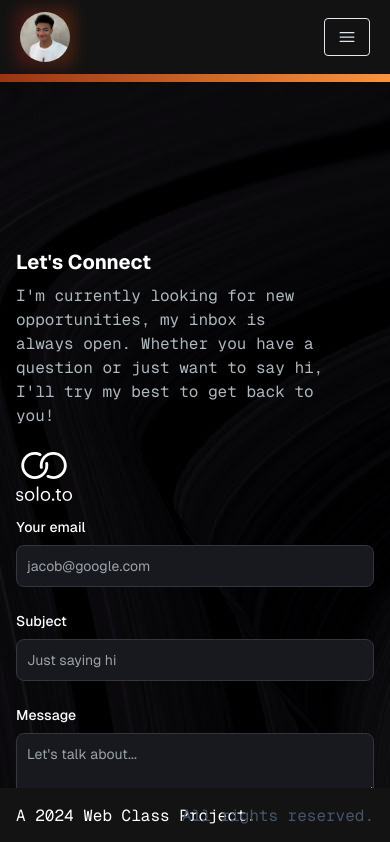
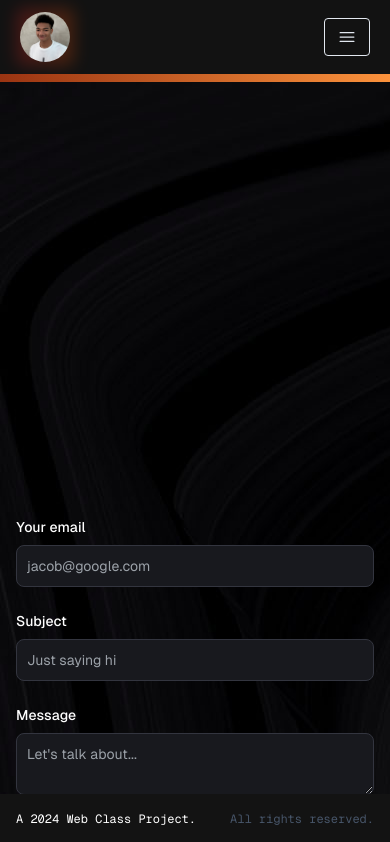
Before and after one commit to itsaerolol/portfolio, a Next.js app: page /topics/contact in a window 390 px wide. Shown: the top 842 px of the page. Built offline with nearby package versions, Linux system fonts and the light colour scheme.

Commit message:
fixed enlarged footer text size on mobile devices

```diff
--- a/app/components/EmailSection.jsx
+++ b/app/components/EmailSection.jsx
@@ -43,7 +43,7 @@ const EmailSection = () => {
       id="contact"
       className="grid md:grid-cols-2 my-12 md:my-12 py-24 gap-4 relative px-4"
     >
-      <div className="z-10">
+      <div className="-z-10">
         <h5 className="text-xl font-bold text-white my-2">
           Let&apos;s Connect
         </h5>
--- a/app/components/Footer.jsx
+++ b/app/components/Footer.jsx
@@ -2,7 +2,7 @@ import React from 'react'
 
 const Footer = () => {
   return (
-    <footer className="footer bg-[#131313] z-10 fixed bottom-0 w-full text-white">
+    <footer className="footer bg-[#131313] z-10 fixed bottom-0 w-full text-white text-[12px] sm:text-[15px]">
     <div className="container p-4 flex justify-between font-mono">
       <span>A 2024 Web Class Project.</span>
       <p className="text-slate-600 fixed right-0 pr-4">All rights reserved.</p>
--- a/app/components/NavBar.jsx
+++ b/app/components/NavBar.jsx
@@ -24,7 +24,7 @@ const NavLinks = [
 const NavBar = () => {
   const [navbarOpen, setNavBarOpen] = useState(false);
   return (
-    <nav className="fixed top-0 left-0 right-0 z-10 bg-[#121212] bg-opacity-85e font-sans">
+    <nav className="fixed top-0 left-0 right-0 z-10 bg-[#121212] bg-opacity-100 font-sans">
       <div className="flex flex-wrap items-center justify-between mx-auto px-5 py-3">
         <Link
           href={"/"}
```
